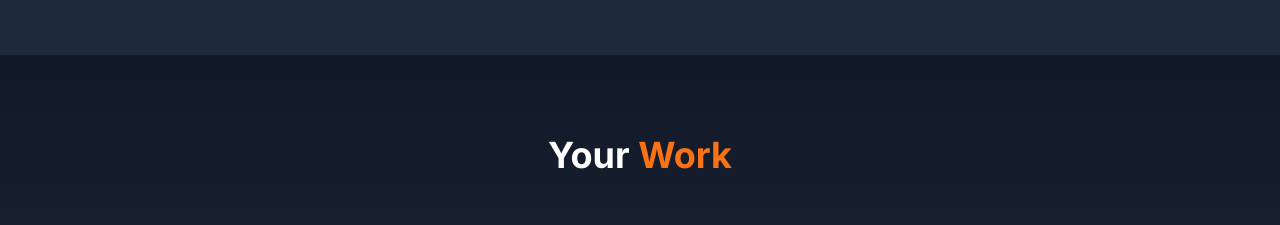
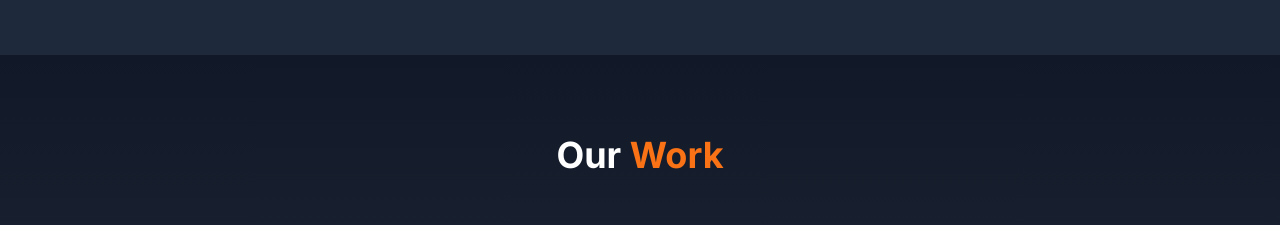
Before and after one commit to piyushsingh24/smartSportInfra, a React (Vite) app: page / in a window 1280 px wide. Shown: the part 2100-2325 px from the top of the page. Built offline with nearby package versions, Linux system fonts and the light colour scheme.

Commit message:
update facilities

```diff
--- a/src/components/Facilities.tsx
+++ b/src/components/Facilities.tsx
@@ -30,7 +30,7 @@ export default function Facilities() {
       <div className="max-w-5xl mx-auto px-4">
         {/* Section Title */}
         <h2 className="text-4xl font-bold text-center mb-16">
-          Your
+          Our
            <span className="text-orange-500"> Work</span>
         </h2>
 
```
